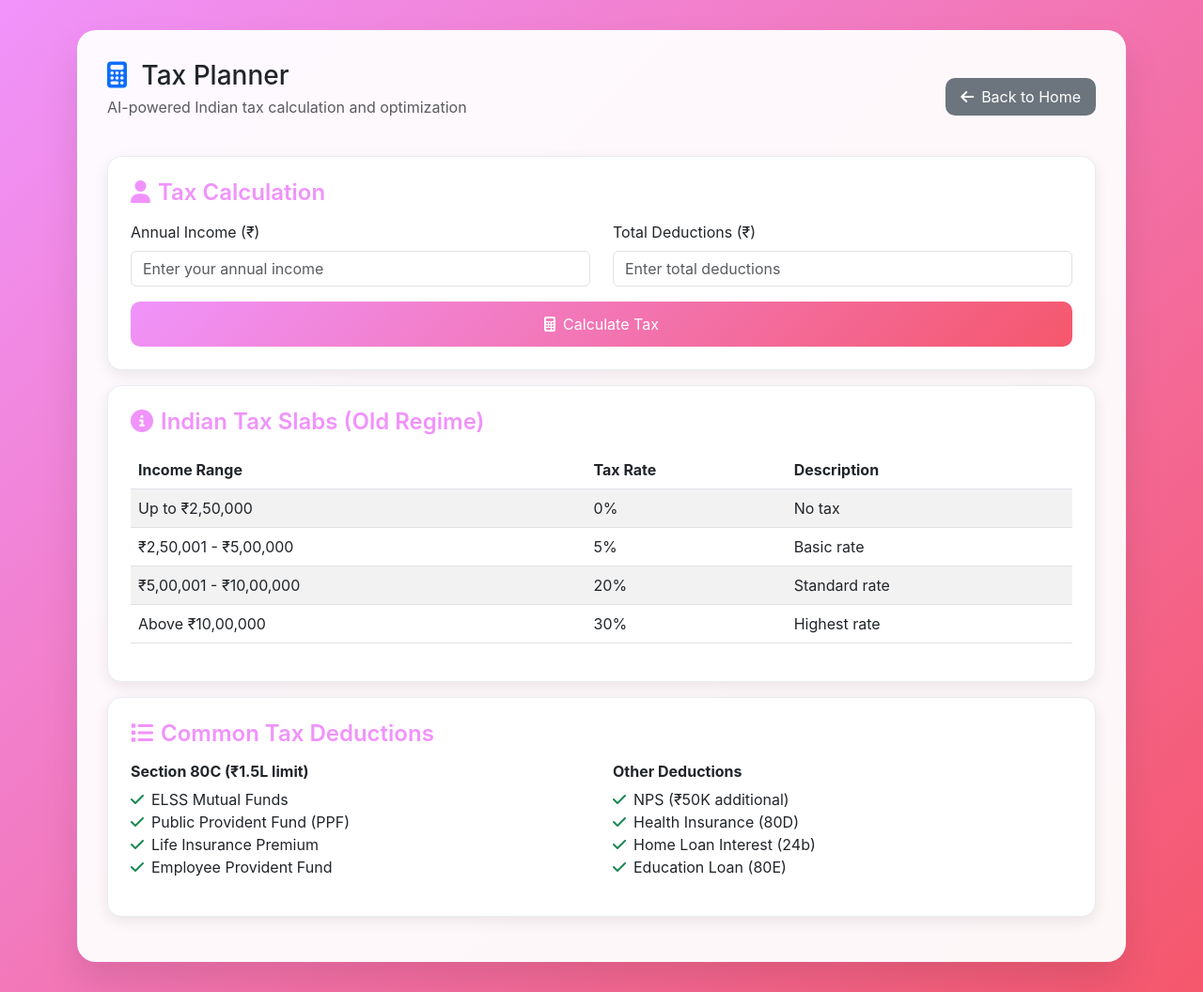
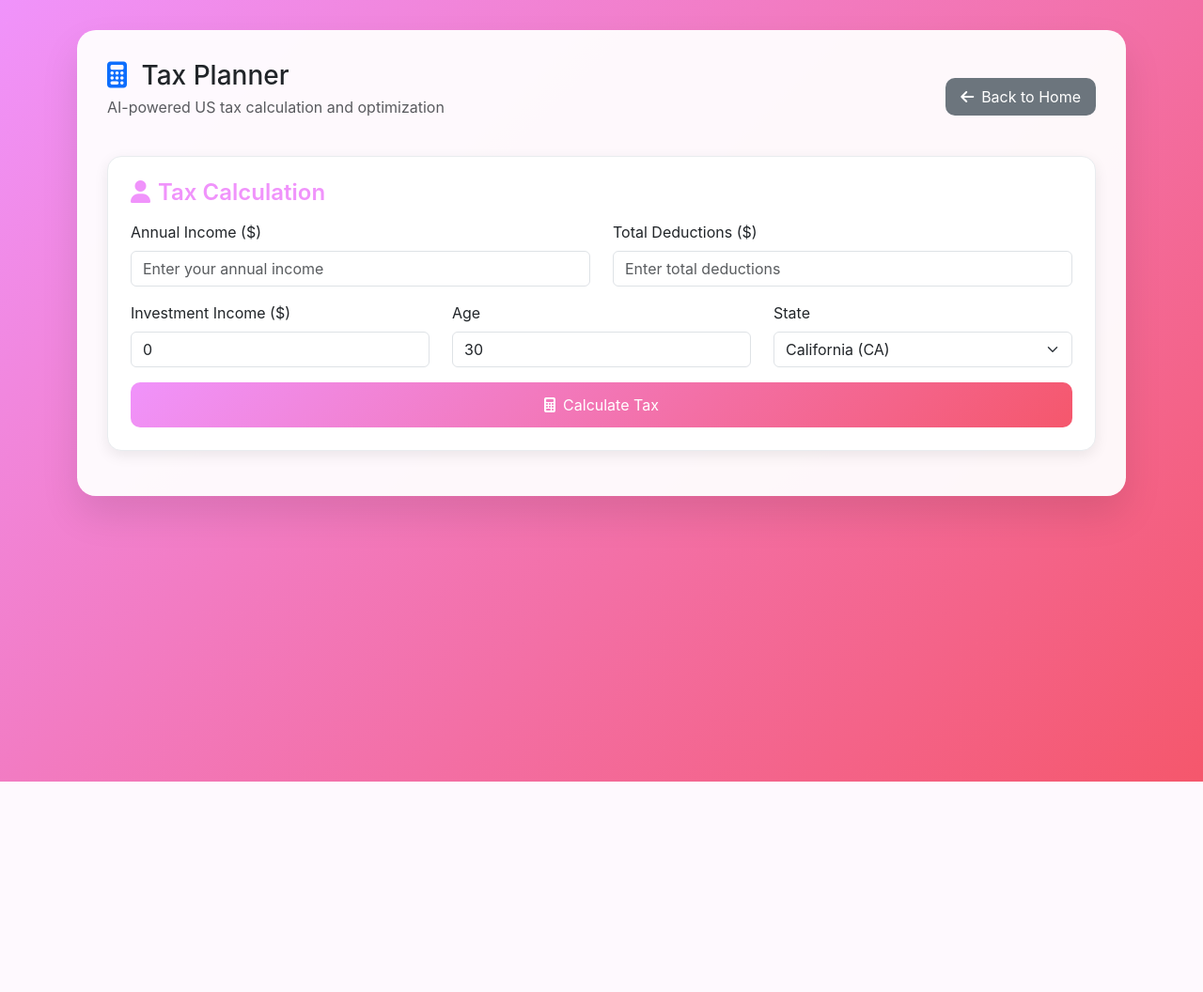
Before and after one commit to bunnyyss09/Finance_LLM_Hub, a Flask app: page /tax-planner in a window 1280 px wide. Shown: the whole page at 94% size. After the commit the page ends 832 px from the top, so only its background shows below. Run offline with Flask 3, Linux system fonts and the light colour scheme.

Commit message:
add tax-planner

```diff
--- a/app.py
+++ b/app.py
@@ -38,8 +38,8 @@ app = Flask(__name__)
 app.secret_key = 'your-secret-key-here'
 app.config['MAX_CONTENT_LENGTH'] = 50 * 1024 * 1024  # 50MB limit
 
-# Alpha Vantage API Key
-ALPHA_VANTAGE_API_KEY = "2VDHJUTDISNC6NHT"
+# Finnhub API Key
+FINNHUB_API_KEY = "d1hum6hr01qhsrhc8ftgd1hum6hr01qhsrhc8fu0"
 
 # Tax slabs for India (Old Regime)
 TAX_SLABS = [
@@ -329,54 +329,42 @@ def calculate_tax():
         data = request.get_json()
         income = float(data.get('income', 0))
         deductions = float(data.get('deductions', 0))
-
-        # Calculate tax
+        investment_income = float(data.get('investment_income', 0))
+        age = int(data.get('age', 30))
+        state = data.get('state', 'CA')
+        features = [income, investment_income, deductions, age, state]
+        api_url = 'http://localhost:5000/optimize_tax'  # Change port if needed
+        payload = {'features': features}
+        try:
+            resp = requests.post(api_url, json=payload, timeout=10)
+            resp.raise_for_status()
+            result = resp.json()
+            optimized_tax = float(result.get('optimized_tax', 0))
+        except Exception as e:
+            return jsonify({'error': f'Failed to connect to tax optimizer API: {str(e)}'}), 500
         taxable_income = max(0, income - deductions)
-        tax = 0.0
-        prev_limit = 0
-
-        for limit, rate in TAX_SLABS:
-            if taxable_income > prev_limit:
-                slab_amount = min(taxable_income, limit) - prev_limit
-                tax += slab_amount * rate
-                prev_limit = limit
-            else:
-                break
-
-        # Calculate effective tax rate
-        effective_rate = (tax / income * 100) if income > 0 else 0
-
-        # Generate recommendations
-        recommendations = generate_tax_recommendations(income, deductions, tax)
-
+        effective_rate = (optimized_tax / income * 100) if income > 0 else 0
+        # Smart Budget Plan (now based on taxable income)
+        monthly_taxable_income = taxable_income / 12
+        budget_weights = {
+            'rent': 0.3,
+            'groceries': 0.15,
+            'entertainment': 0.1,
+            'insurance': 0.1,
+            'savings': 0.25,
+            'misc': 0.1
+        }
+        budget_plan = {cat: round(monthly_taxable_income * w, 2) for cat, w in budget_weights.items()}
         return jsonify({
             'success': True,
             'taxable_income': round(taxable_income, 2),
-            'tax_amount': round(tax, 2),
+            'tax_amount': round(optimized_tax, 2),
             'effective_rate': round(effective_rate, 2),
-            'recommendations': recommendations
+            'deductions': round(deductions, 2),
+            'budget_plan': budget_plan  # Based on after-tax, after-deduction income
         })
-
     except Exception as e:
         return jsonify({'error': str(e)})
-
-def generate_tax_recommendations(income, deductions, tax):
-    """Generate personalized tax recommendations"""
-    recommendations = []
-
-    if deductions < 150000:  # Standard deduction limit
-        recommendations.append("Consider maximizing 80C deductions (ELSS, PPF, LIC) up to ₹1.5L")
-
-    if income > 1000000:
-        recommendations.append("Consider NPS contribution for additional ₹50K deduction under 80CCD(1B)")
-
-    if deductions < income * 0.3:
-        recommendations.append("Explore home loan interest deduction under Section 24(b)")
-
-    if not recommendations:
-        recommendations.append("Your tax planning looks good! Consider consulting a tax advisor for optimization.")
-
-    return recommendations
 
 # 3. Live Stock Chart Functionality
 @app.route('/stock-chart')
@@ -389,37 +377,26 @@ def get_stock_data():
         data = request.get_json()
         symbol = data.get('symbol', 'AAPL').upper()
 
-        # Get stock data from Alpha Vantage
-        url = f'https://www.alphavantage.co/query?function=TIME_SERIES_DAILY&symbol={symbol}&apikey={ALPHA_VANTAGE_API_KEY}'
-        response = requests.get(url)
-        data = response.json()
+        # Get stock data from yfinance
+        ticker = yf.Ticker(symbol)
+        hist = ticker.history(period='1mo')  # Last 30 days
+        if hist.empty:
+            return jsonify({'error': 'No data available for this symbol'})
+        dates = [d.strftime('%Y-%m-%d') for d in hist.index]
+        prices = hist['Close'].tolist()
+        volumes = hist['Volume'].tolist()
 
-        if 'Error Message' in data:
-            return jsonify({'error': 'Invalid symbol or API error'})
+        # Get company info from yfinance
+        info = ticker.info
+        company_info = {
+            'name': info.get('longName', symbol),
+            'sector': info.get('sector', 'N/A'),
+            'industry': info.get('industry', 'N/A'),
+            'market_cap': info.get('marketCap', 'N/A'),
+            'pe_ratio': info.get('trailingPE', 'N/A')
+        }
 
-        time_series = data.get('Time Series (Daily)', {})
-        if not time_series:
-            return jsonify({'error': 'No data available for this symbol'})
-
-        # Process data for charting
-        dates = []
-        prices = []
-        volumes = []
-
-        for date, values in list(time_series.items())[:30]:  # Last 30 days
-            dates.append(date)
-            prices.append(float(values['4. close']))
-            volumes.append(int(values['5. volume']))
-
-        # Reverse to get chronological order
-        dates.reverse()
-        prices.reverse()
-        volumes.reverse()
-
-        # Get company info
-        company_info = get_company_info(symbol)
-
-        # --- New: Analyze past week trend and generate recommendation ---
+        # --- Analyze past week trend and generate recommendation ---
         recommendation = generate_stock_recommendation(prices, company_info)
 
         return jsonify({
@@ -431,7 +408,6 @@ def get_stock_data():
             'company_info': company_info,
             'recommendation': recommendation
         })
-
     except Exception as e:
         return jsonify({'error': str(e)})
 
@@ -488,47 +464,40 @@ def sentiment_analysis():
 
 @app.route('/get-financial-news', methods=['GET'])
 def get_financial_news():
-    """Fetch financial news from Alpha Vantage API"""
+    """Fetch company news from Finnhub API (AAPL as default)"""
     try:
-        # Get news from Alpha Vantage
-        url = f'https://www.alphavantage.co/query?function=NEWS_SENTIMENT&apikey={ALPHA_VANTAGE_API_KEY}&limit=20'
+        from datetime import datetime, timedelta
+        symbol = 'AAPL'  # Default symbol for demo; can be parameterized
+        to_date = datetime.utcnow().date()
+        from_date = to_date - timedelta(days=30)
+        url = f'https://finnhub.io/api/v1/company-news?symbol={symbol}&from={from_date}&to={to_date}&token={FINNHUB_API_KEY}'
         response = requests.get(url)
         data = response.json()
-
-        if 'feed' not in data:
+        print("Finnhub company-news response:", data)  # DEBUG
+        if not isinstance(data, list):
             return jsonify({'error': 'No news data available'})
-
         news_items = []
-        for item in data['feed'][:15]:  # Limit to 15 items
-            # Analyze sentiment using our RoBERTa model
-            title = item.get('title', '')
+        for item in data[:15]:  # Limit to 15 items
+            title = item.get('headline', '')
             summary = item.get('summary', '')
             text_to_analyze = f"{title}. {summary}"
-
-            # Get sentiment analysis
             sentiment_result = analyze_text_sentiment(text_to_analyze)
-
-            # Categorize news
-            category = categorize_news(title, summary)
-
             news_items.append({
                 'title': title,
                 'summary': summary[:200] + "..." if len(summary) > 200 else summary,
                 'url': item.get('url', ''),
-                'time_published': item.get('time_published', ''),
+                'time_published': item.get('datetime', ''),
                 'source': item.get('source', ''),
                 'sentiment': sentiment_result['sentiment'],
                 'confidence': sentiment_result['confidence'],
-                'category': category,
-                'tickers': item.get('ticker_sentiment', [])[:3]  # Top 3 tickers
+                'category': 'Company',
+                'tickers': [symbol]
             })
-
         return jsonify({
             'success': True,
             'news': news_items,
             'total_count': len(news_items)
         })
-
     except Exception as e:
         return jsonify({'error': str(e)})
 
@@ -556,33 +525,30 @@ def analyze_news_sentiment():
 
 @app.route('/get-news-sentiment-summary', methods=['GET'])
 def get_news_sentiment_summary():
-    """Get overall sentiment statistics for recent news"""
+    """Get overall sentiment statistics for recent company news from Finnhub (AAPL)"""
     try:
-        # Fetch recent news and analyze
-        url = f'https://www.alphavantage.co/query?function=NEWS_SENTIMENT&apikey={ALPHA_VANTAGE_API_KEY}&limit=50'
+        from datetime import datetime, timedelta
+        symbol = 'AAPL'
+        to_date = datetime.utcnow().date()
+        from_date = to_date - timedelta(days=30)
+        url = f'https://finnhub.io/api/v1/company-news?symbol={symbol}&from={from_date}&to={to_date}&token={FINNHUB_API_KEY}'
         response = requests.get(url)
         data = response.json()
-
-        if 'feed' not in data:
+        if not isinstance(data, list):
             return jsonify({'error': 'No news data available'})
-
         sentiments = {'positive': 0, 'neutral': 0, 'negative': 0}
         categories = {}
-
-        for item in data['feed'][:30]:
-            title = item.get('title', '')
+        for item in data[:30]:
+            title = item.get('headline', '')
             summary = item.get('summary', '')
             text = f"{title}. {summary}"
-
             sentiment_result = analyze_text_sentiment(text)
             sentiment = sentiment_result['sentiment'].lower()
             sentiments[sentiment] += 1
-
-            category = categorize_news(title, summary)
+            category = 'Company'
             if category not in categories:
                 categories[category] = {'positive': 0, 'neutral': 0, 'negative': 0}
             categories[category][sentiment] += 1
-
         total = sum(sentiments.values())
         if total > 0:
             sentiment_percentages = {
@@ -592,8 +558,6 @@ def get_news_sentiment_summary():
             }
         else:
             sentiment_percentages = {'positive': 0, 'neutral': 0, 'negative': 0}
-
-        # Determine overall market sentiment
         if sentiment_percentages['positive'] > 60:
             overall_sentiment = "Bullish"
             sentiment_description = "Market sentiment is positive with strong optimism"
@@ -603,7 +567,6 @@ def get_news_sentiment_summary():
         else:
             overall_sentiment = "Neutral"
             sentiment_description = "Market sentiment is mixed with balanced views"
-
         return jsonify({
             'success': True,
             'overall_sentiment': overall_sentiment,
@@ -612,7 +575,6 @@ def get_news_sentiment_summary():
             'category_breakdown': categories,
             'total_news_analyzed': total
         })
-
     except Exception as e:
         return jsonify({'error': str(e)})
 
--- a/templates/tax_planner.html
+++ b/templates/tax_planner.html
@@ -71,7 +71,7 @@
                         <i class="fas fa-calculator text-primary me-2"></i>
                         Tax Planner
                     </h1>
-                    <p class="text-muted">AI-powered Indian tax calculation and optimization</p>
+                    <p class="text-muted">AI-powered US tax calculation and optimization</p>
                 </div>
                 <a href="/" class="btn back-btn text-white">
                     <i class="fas fa-arrow-left me-2"></i>Back to Home
@@ -85,12 +85,32 @@
                 </h4>
                 <div class="row">
                     <div class="col-md-6">
-                        <label for="income" class="form-label">Annual Income (₹)</label>
+                        <label for="income" class="form-label">Annual Income ($)</label>
                         <input type="number" class="form-control" id="income" placeholder="Enter your annual income" min="0">
                     </div>
                     <div class="col-md-6">
-                        <label for="deductions" class="form-label">Total Deductions (₹)</label>
+                        <label for="deductions" class="form-label">Total Deductions ($)</label>
                         <input type="number" class="form-control" id="deductions" placeholder="Enter total deductions" min="0">
+                    </div>
+                </div>
+                <div class="row mt-3">
+                    <div class="col-md-4">
+                        <label for="investment_income" class="form-label">Investment Income ($)</label>
+                        <input type="number" class="form-control" id="investment_income" placeholder="Enter investment income" min="0" value="0">
+                    </div>
+                    <div class="col-md-4">
+                        <label for="age" class="form-label">Age</label>
+                        <input type="number" class="form-control" id="age" placeholder="Enter your age" min="18" max="100" value="30">
+                    </div>
+                    <div class="col-md-4">
+                        <label for="state" class="form-label">State</label>
+                        <select class="form-select" id="state">
+                            <option value="CA">California (CA)</option>
+                            <option value="FL">Florida (FL)</option>
+                            <option value="NY">New York (NY)</option>
+                            <option value="WA">Washington (WA)</option>
+                            <option value="TX">Texas (TX)</option>
+                        </select>
                     </div>
                 </div>
                 <div class="row mt-3">
@@ -110,72 +130,12 @@
                     </h4>
                     <div id="results-content"></div>
                 </div>
-            </div>
-
-            <!-- Tax Slabs Info -->
-            <div class="section-card">
-                <h4 class="section-title mb-3">
-                    <i class="fas fa-info-circle me-2"></i>Indian Tax Slabs (Old Regime)
-                </h4>
-                <div class="table-responsive">
-                    <table class="table table-striped">
-                        <thead>
-                            <tr>
-                                <th>Income Range</th>
-                                <th>Tax Rate</th>
-                                <th>Description</th>
-                            </tr>
-                        </thead>
-                        <tbody>
-                            <tr>
-                                <td>Up to ₹2,50,000</td>
-                                <td>0%</td>
-                                <td>No tax</td>
-                            </tr>
-                            <tr>
-                                <td>₹2,50,001 - ₹5,00,000</td>
-                                <td>5%</td>
-                                <td>Basic rate</td>
-                            </tr>
-                            <tr>
-                                <td>₹5,00,001 - ₹10,00,000</td>
-                                <td>20%</td>
-                                <td>Standard rate</td>
-                            </tr>
-                            <tr>
-                                <td>Above ₹10,00,000</td>
-                                <td>30%</td>
-                                <td>Highest rate</td>
-                            </tr>
-                        </tbody>
-                    </table>
-                </div>
-            </div>
-
-            <!-- Common Deductions -->
-            <div class="section-card">
-                <h4 class="section-title mb-3">
-                    <i class="fas fa-list me-2"></i>Common Tax Deductions
-                </h4>
-                <div class="row">
-                    <div class="col-md-6">
-                        <h6 class="fw-bold">Section 80C (₹1.5L limit)</h6>
-                        <ul class="list-unstyled">
-                            <li><i class="fas fa-check text-success me-2"></i>ELSS Mutual Funds</li>
-                            <li><i class="fas fa-check text-success me-2"></i>Public Provident Fund (PPF)</li>
-                            <li><i class="fas fa-check text-success me-2"></i>Life Insurance Premium</li>
-                            <li><i class="fas fa-check text-success me-2"></i>Employee Provident Fund</li>
-                        </ul>
-                    </div>
-                    <div class="col-md-6">
-                        <h6 class="fw-bold">Other Deductions</h6>
-                        <ul class="list-unstyled">
-                            <li><i class="fas fa-check text-success me-2"></i>NPS (₹50K additional)</li>
-                            <li><i class="fas fa-check text-success me-2"></i>Health Insurance (80D)</li>
-                            <li><i class="fas fa-check text-success me-2"></i>Home Loan Interest (24b)</li>
-                            <li><i class="fas fa-check text-success me-2"></i>Education Loan (80E)</li>
-                        </ul>
-                    </div>
+                <!-- Smart Budget Plan Section -->
+                <div class="section-card" id="budget-plan-section" style="display:none;">
+                    <h4 class="section-title mb-3">
+                        <i class="fas fa-wallet me-2"></i>Smart Budget Plan (Monthly)
+                    </h4>
+                    <div id="budget-plan-content"></div>
                 </div>
             </div>
         </div>
@@ -186,6 +146,9 @@
         async function calculateTax() {
             const income = parseFloat(document.getElementById('income').value);
             const deductions = parseFloat(document.getElementById('deductions').value);
+            const investment_income = parseFloat(document.getElementById('investment_income').value);
+            const age = parseInt(document.getElementById('age').value);
+            const state = document.getElementById('state').value;
 
             if (!income || income < 0) {
                 alert('Please enter a valid income amount');
@@ -197,6 +160,11 @@
                 return;
             }
 
+            if (!age || age < 18 || age > 100) {
+                alert('Please enter a valid age (18-100)');
+                return;
+            }
+
             try {
                 const response = await fetch('/calculate-tax', {
                     method: 'POST',
@@ -205,7 +173,10 @@
                     },
                     body: JSON.stringify({
                         income: income,
-                        deductions: deductions
+                        deductions: deductions,
+                        investment_income: investment_income,
+                        age: age,
+                        state: state
                     })
                 });
 
@@ -246,59 +217,11 @@
                                         <p class="mb-1"><strong>Effective Rate:</strong></p>
                                     </div>
                                     <div class="col-6">
-                                        <p class="mb-1">₹${data.taxable_income + data.deductions.toFixed(2)}</p>
-                                        <p class="mb-1">₹${data.deductions.toFixed(2)}</p>
-                                        <p class="mb-1">₹${data.taxable_income.toFixed(2)}</p>
-                                        <p class="mb-1 text-danger fw-bold">₹${data.tax_amount.toFixed(2)}</p>
+                                        <p class="mb-1">$${(data.taxable_income + data.deductions).toFixed(2)}</p>
+                                        <p class="mb-1">$${data.deductions.toFixed(2)}</p>
+                                        <p class="mb-1">$${data.taxable_income.toFixed(2)}</p>
+                                        <p class="mb-1 text-danger fw-bold">$${data.tax_amount.toFixed(2)}</p>
                                         <p class="mb-1">${data.effective_rate.toFixed(2)}%</p>
-                                    </div>
-                                </div>
-                            </div>
-                        </div>
-                    </div>
-                    <div class="col-md-6">
-                        <div class="card mb-3">
-                            <div class="card-header bg-success text-white">
-                                <i class="fas fa-lightbulb me-2"></i>AI Recommendations
-                            </div>
-                            <div class="card-body">
-                                ${data.recommendations.map(rec => `
-                                    <div class="recommendation-card">
-                                        <i class="fas fa-arrow-right text-primary me-2"></i>
-                                        ${rec}
-                                    </div>
-                                `).join('')}
-                            </div>
-                        </div>
-                    </div>
-                </div>
-
-                <div class="row">
-                    <div class="col-12">
-                        <div class="card">
-                            <div class="card-header bg-info text-white">
-                                <i class="fas fa-chart-pie me-2"></i>Tax Breakdown
-                            </div>
-                            <div class="card-body">
-                                <div class="tax-breakdown">
-                                    <h6 class="fw-bold">Tax Slab Breakdown:</h6>
-                                    <div class="row">
-                                        <div class="col-md-3">
-                                            <p class="mb-1"><strong>0% Slab:</strong></p>
-                                            <p class="text-muted">₹0 - ₹2,50,000</p>
-                                        </div>
-                                        <div class="col-md-3">
-                                            <p class="mb-1"><strong>5% Slab:</strong></p>
-                                            <p class="text-muted">₹2,50,001 - ₹5,00,000</p>
-                                        </div>
-                                        <div class="col-md-3">
-                                            <p class="mb-1"><strong>20% Slab:</strong></p>
-                                            <p class="text-muted">₹5,00,001 - ₹10,00,000</p>
-                                        </div>
-                                        <div class="col-md-3">
-                                            <p class="mb-1"><strong>30% Slab:</strong></p>
-                                            <p class="text-muted">Above ₹10,00,000</p>
-                                        </div>
                                     </div>
                                 </div>
                             </div>
@@ -309,6 +232,22 @@
 
             resultsDiv.innerHTML = html;
             document.querySelector('.result-section').style.display = 'block';
+            // Show budget plan if present
+            if (data.budget_plan) {
+                const budgetDiv = document.getElementById('budget-plan-content');
+                let budgetHtml = '<ul class="list-group">';
+                for (const [cat, val] of Object.entries(data.budget_plan)) {
+                    budgetHtml += `<li class="list-group-item d-flex justify-content-between align-items-center">
+                        <span>${cat.charAt(0).toUpperCase() + cat.slice(1)}</span>
+                        <span class="fw-bold">$${val.toFixed(2)}</span>
+                    </li>`;
+                }
+                budgetHtml += '</ul>';
+                budgetDiv.innerHTML = budgetHtml;
+                document.getElementById('budget-plan-section').style.display = 'block';
+            } else {
+                document.getElementById('budget-plan-section').style.display = 'none';
+            }
         }
 
         // Enter key support
```
